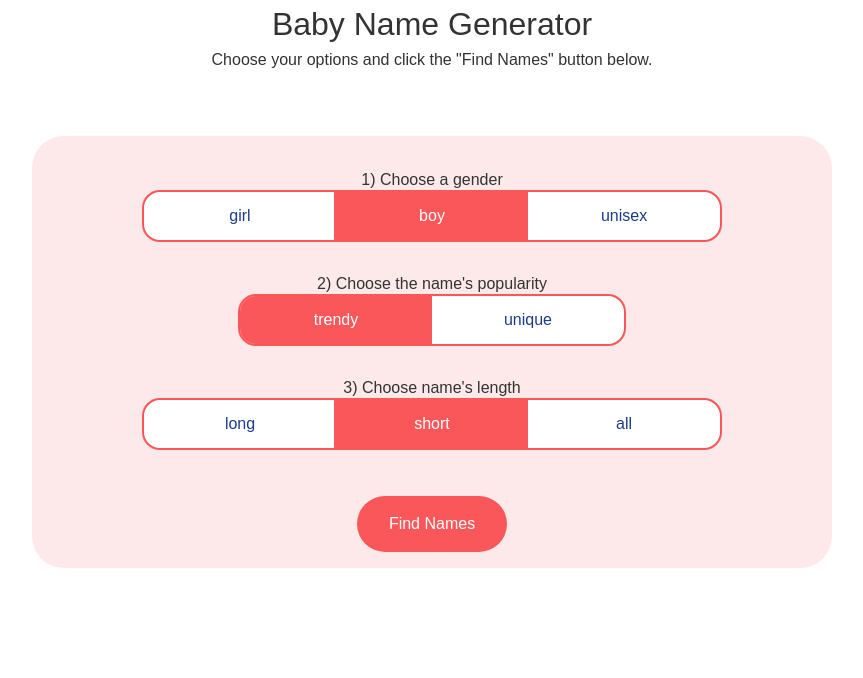
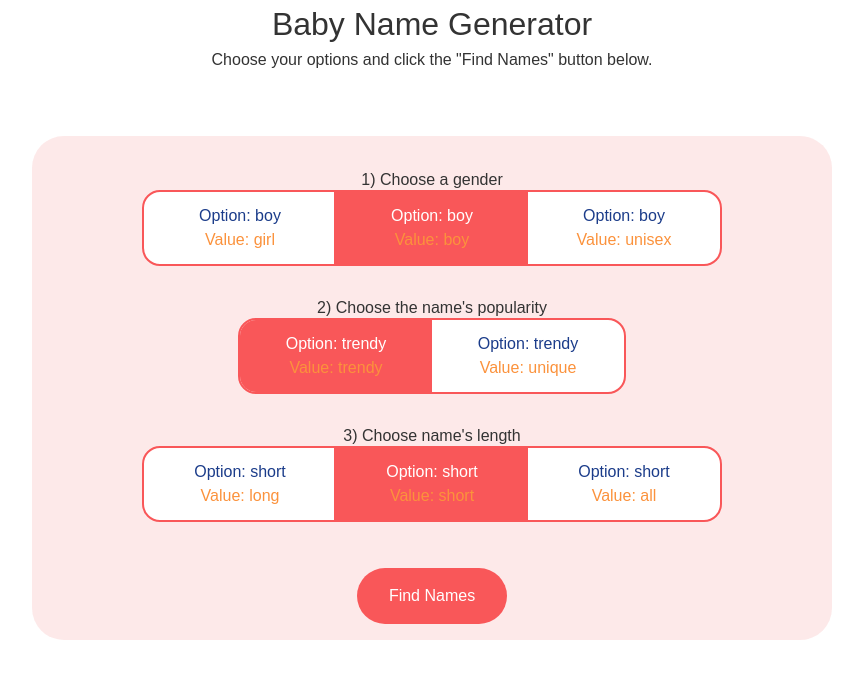
Before and after one commit to NanthawatKTY/01-Baby-Name-Generator, a Nuxt app: page / in a window 1280 px wide. Shown: the top 678 px of the page, without its empty margins (208-1071 px from the left). Built offline with nearby package versions, Linux system fonts and the light colour scheme.

Commit message:
Feature:pass-props-to-component => fixed @click bugs

```diff
--- a/app.vue
+++ b/app.vue
@@ -18,7 +18,7 @@
     nameLength: NameLength.SHORT,
   })
 
-  const computeSelectedNames = () => {
+  const computeSelectedNames:any = () => {
     const filteredNames = names
       .filter((name) => name.gender === options.gender)
       .filter((name) => name.popularity === options.popularity)
@@ -27,7 +27,7 @@
         else return name.nameLength === options.nameLength
       })
 
-    selectedNames.value = filteredNames.map((name) => name.name)
+     return selectedNames.value = filteredNames.map((name) => name.name)
   }
 
     // ref is a function that returns a reactive object
--- a/components/Card/NameCard.vue
+++ b/components/Card/NameCard.vue
@@ -10,7 +10,7 @@
     //defineEmit is a function that takes an object as an argument
     const emit = defineEmits(["remove"])
 
-    const removeName = () => {
+    const removeName:any = () => {
         //emit an event called remove from app.vue
         emit("remove", props.index)
     }
--- a/components/Option.vue
+++ b/components/Option.vue
@@ -26,6 +26,8 @@
     const props = defineProps < OptionProps > ()
 
     const computeButtonClasses = (value: string, index: number) => {
+        // console.log(value, index)
+
         const classNames = [];
         if (props.options[props.option.category] === value) {
             classNames.push("option-active");
@@ -33,6 +35,8 @@
         if (index === 0) classNames.push("option-left");
         if (index === props.option.buttons.length - 1)
             classNames.push("option-right");
+        // console.log("Class name:" + classNames.join(" "));
+
         return classNames.join(" ");
     };
 </script>
@@ -44,7 +48,8 @@
             <div class="option-buttons">
                 <button v-for="(value, index) in option.buttons" :key="value" class="option"
                     :class="computeButtonClasses(value, index)" @click="options[option.category] = value">
-                    {{ value }}
+                    <h1>Option: {{ options[option.category] }}</h1>
+                    <p class="text-orange-400">Value: {{ value }}</p>
                 </button>
             </div>
         </div>
```
